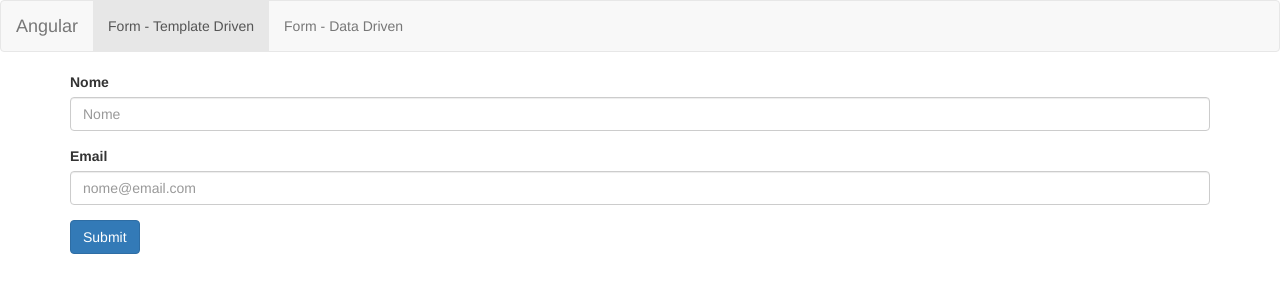
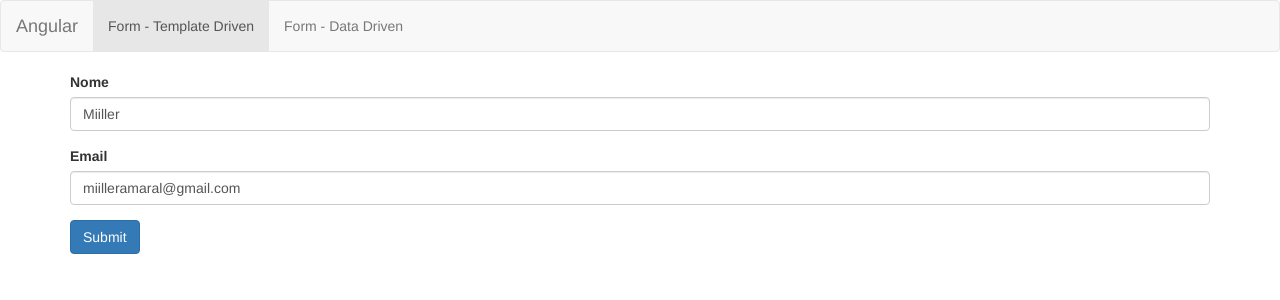
Before and after one commit to mulleramaral/forms, an Angular app: page /templateForm in a window 1280 px wide. Shown: the top 300 px of the page. Built offline with nearby package versions, Linux system fonts and the light colour scheme.

Commit message:
Template Form

```diff
--- a/src/app/app.module.ts
+++ b/src/app/app.module.ts
@@ -3,19 +3,20 @@ import { NgModule } from '@angular/core';
 import { FormsModule} from '@angular/forms';
 
 import { AppRoutingModule } from './app-routing.module';
+import { TemplateFormModule } from './template-form/template-form.module';
+
 import { AppComponent } from './app.component';
-import { TemplateFormComponent } from './template-form/template-form.component';
 import { DataFormComponent } from './data-form/data-form.component';
 
 @NgModule({
   declarations: [
     AppComponent,
-    TemplateFormComponent,
     DataFormComponent
   ],
   imports: [
     BrowserModule,
     FormsModule,
+    TemplateFormModule,
     AppRoutingModule
   ],
   providers: [],
--- a/src/app/template-form/template-form.component.html
+++ b/src/app/template-form/template-form.component.html
@@ -1,14 +1,14 @@
-<form #form="ngForm">
+<form #form="ngForm" (ngSubmit)="onSubmit(form)">
   <div class="form-group">
     <label for="nome">Nome</label>
-    <input type="text" class="form-control"
-    id="nome" placeholder="Nome">
+    <input type="text" class="form-control" name="nome"
+    id="nome" placeholder="Nome" [(ngModel)]="usuario.nome">
   </div>
 
   <div class="form-group">
     <label for="email">Email</label>
-    <input type="email" class="form-control"
-    id="email" placeholder="nome@email.com">
+    <input type="email" class="form-control" name="email"
+    id="email" placeholder="nome@email.com" [(ngModel)]="usuario.email">
   </div>
 
   <button type="submit" class="btn btn-primary">Submit</button>
--- a/src/app/template-form/template-form.component.ts
+++ b/src/app/template-form/template-form.component.ts
@@ -7,9 +7,20 @@ import { Component, OnInit } from '@angular/core';
 })
 export class TemplateFormComponent implements OnInit {
 
+  usuario: any = {
+    nome: 'Miiller',
+    email: 'miilleramaral@gmail.com'
+  };
+
   constructor() { }
 
   ngOnInit() {
   }
 
+  onSubmit(form) {
+    console.log(form);
+
+    console.log(this.usuario);
+  }
+
 }
```
Also changed, not shown: src/app/template-form/template-form.module.ts (added, +15 -0 lines).
